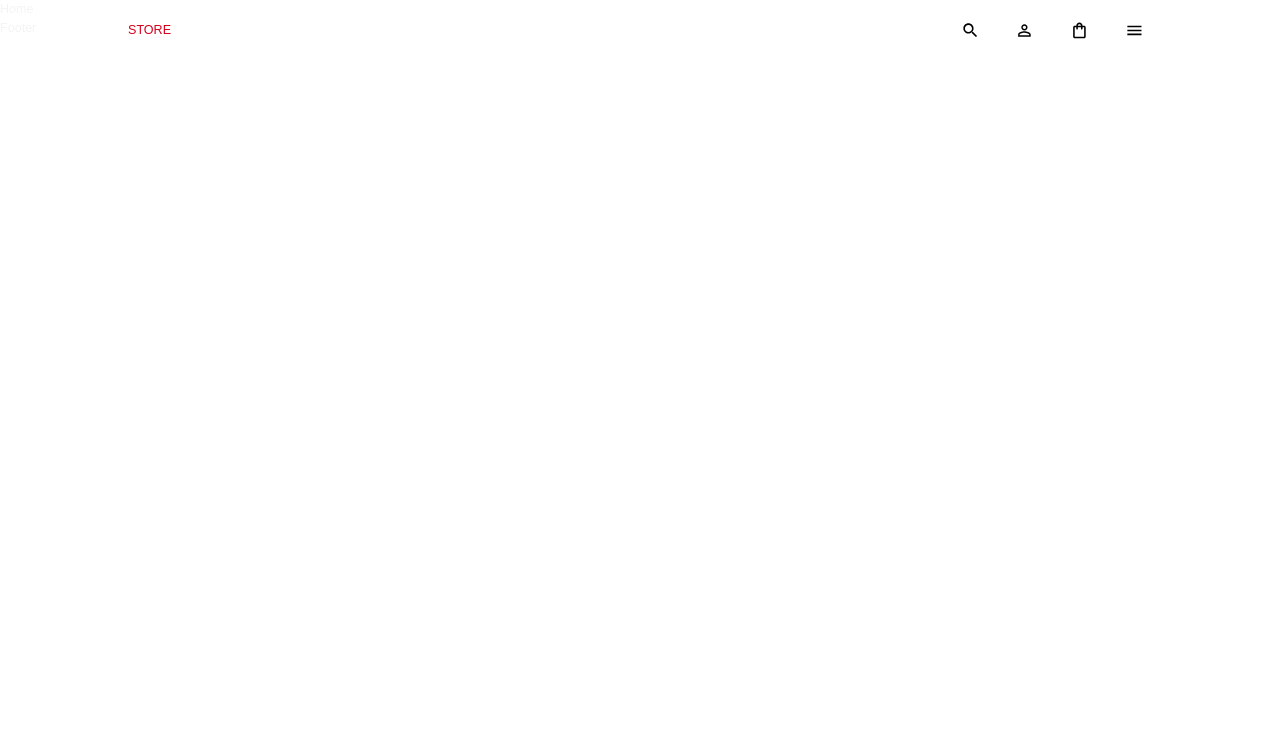
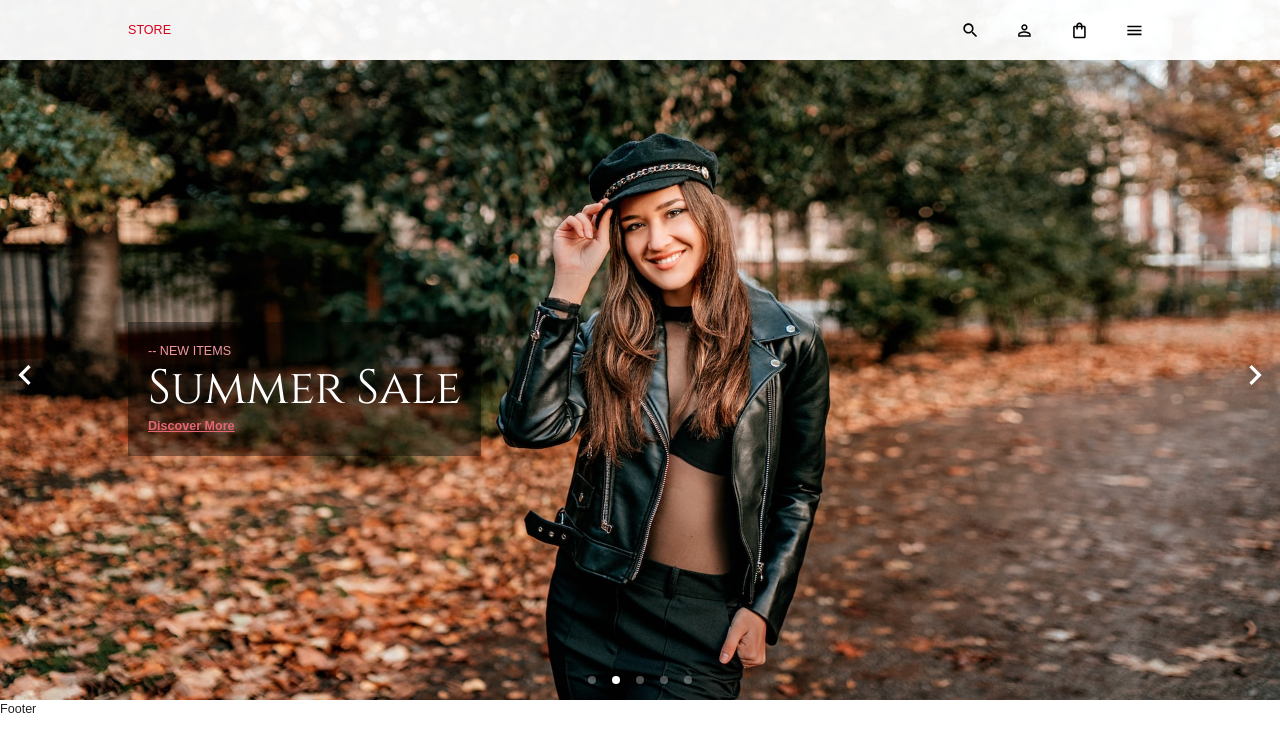
Before and after one commit to JorgeDaSilva72/ecommerce-react-strapi-stripe-mui, a React (Create React App) app: page / in a window 1280 px wide. Shown: the top 752 px of the page. Built offline with nearby package versions, Linux system fonts and the light colour scheme; a web font is replaced by a local one.

Commit message:
Creation du composant MainCarousel

```diff
--- a/src/scenes/home/Home.jsx
+++ b/src/scenes/home/Home.jsx
@@ -1,7 +1,11 @@
-import React from "react";
+import MainCarousel from "./MainCarousel";
 
-const Home = () => {
-  return <div>Home</div>;
-};
+function Home() {
+  return (
+    <div className="home">
+      <MainCarousel />
+    </div>
+  );
+}
 
 export default Home;
--- /dev/null
+++ b/src/scenes/home/MainCarousel.jsx
@@ -0,0 +1,102 @@
+import { Box, Typography, IconButton, useMediaQuery } from "@mui/material";
+import { Carousel } from "react-responsive-carousel";
+import "react-responsive-carousel/lib/styles/carousel.min.css";
+import NavigateBeforeIcon from "@mui/icons-material/NavigateBefore";
+import NavigateNextIcon from "@mui/icons-material/NavigateNext";
+import { shades } from "../../theme";
+
+// imports all images from assets folder
+const importAll = (r) =>
+  r.keys().reduce((acc, item) => {
+    acc[item.replace("./", "")] = r(item);
+    return acc;
+  }, {});
+
+export const heroTextureImports = importAll(
+  require.context("../../assets", false, /\.(png|jpe?g|svg)$/)
+);
+
+const MainCarousel = () => {
+  const isNonMobile = useMediaQuery("(min-width:600px)");
+  return (
+    <Carousel
+      autoPlay={true}
+      infiniteLoop={true}
+      showThumbs={false}
+      showIndicators={true}
+      swipeable={true}
+      emulateTouch={true}
+      showStatus={false}
+      renderArrowPrev={(onClickHandler, hasPrev, label) => (
+        <IconButton
+          onClick={onClickHandler}
+          sx={{
+            position: "absolute",
+            top: "50%",
+            left: "0",
+            color: "white",
+            padding: "5px",
+            zIndex: "10",
+          }}
+        >
+          <NavigateBeforeIcon sx={{ fontSize: 40 }} />
+        </IconButton>
+      )}
+      renderArrowNext={(onClickHandler, hasNext, label) => (
+        <IconButton
+          onClick={onClickHandler}
+          sx={{
+            position: "absolute",
+            top: "50%",
+            right: "0",
+            color: "white",
+            padding: "5px",
+            zIndex: "10",
+          }}
+        >
+          <NavigateNextIcon sx={{ fontSize: 40 }} />
+        </IconButton>
+      )}
+    >
+      {Object.values(heroTextureImports).map((texture, index) => (
+        <Box key={`carousel-image-${index}`}>
+          <img
+            src={texture}
+            alt={`carousel-${index}`}
+            style={{
+              width: "100%",
+              height: "700px",
+              objectFit: "cover",
+              backgroundAttachment: "fixed",
+            }}
+          />
+          <Box
+            color="white"
+            padding="20px"
+            borderRadius="1px"
+            textAlign="left"
+            backgroundColor="rgb(0, 0, 0, 0.4)"
+            position="absolute"
+            top="46%"
+            left={isNonMobile ? "10%" : "0"}
+            right={isNonMobile ? undefined : "0"}
+            margin={isNonMobile ? undefined : "0 auto"}
+            maxWidth={isNonMobile ? undefined : "240px"}
+          >
+            <Typography color={shades.secondary[200]}>-- NEW ITEMS</Typography>
+            <Typography variant="h1">Summer Sale</Typography>
+            <Typography
+              fontWeight="bold"
+              color={shades.secondary[300]}
+              sx={{ textDecoration: "underline" }}
+            >
+              Discover More
+            </Typography>
+          </Box>
+        </Box>
+      ))}
+    </Carousel>
+  );
+};
+
+export default MainCarousel;
```
